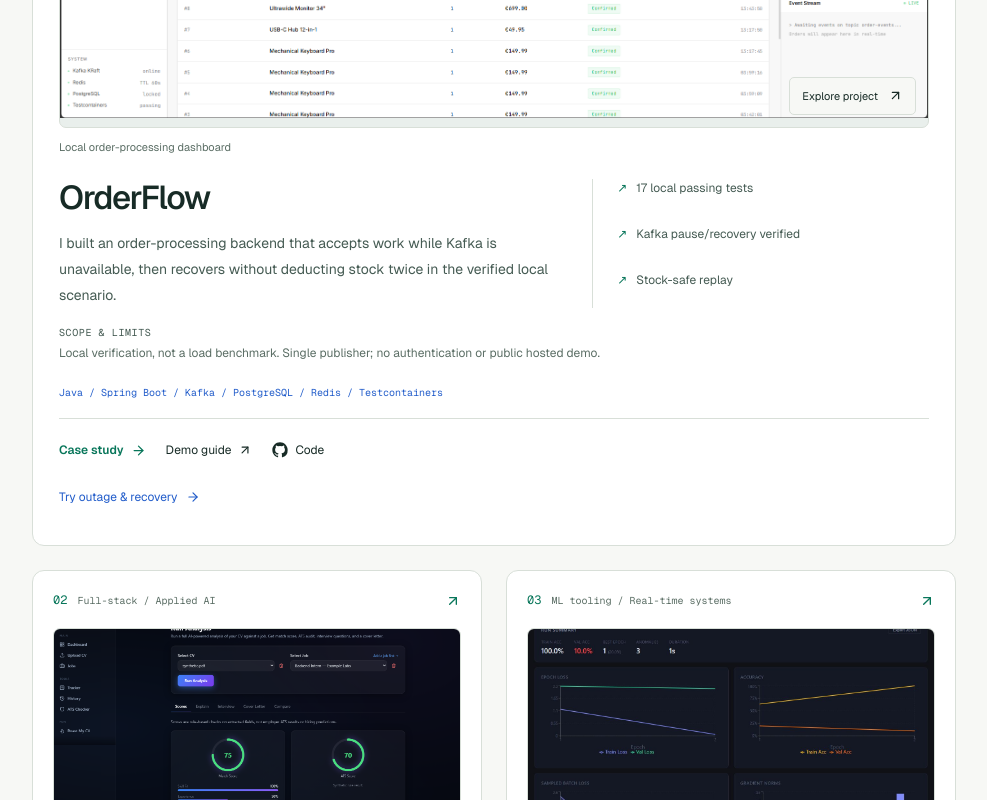
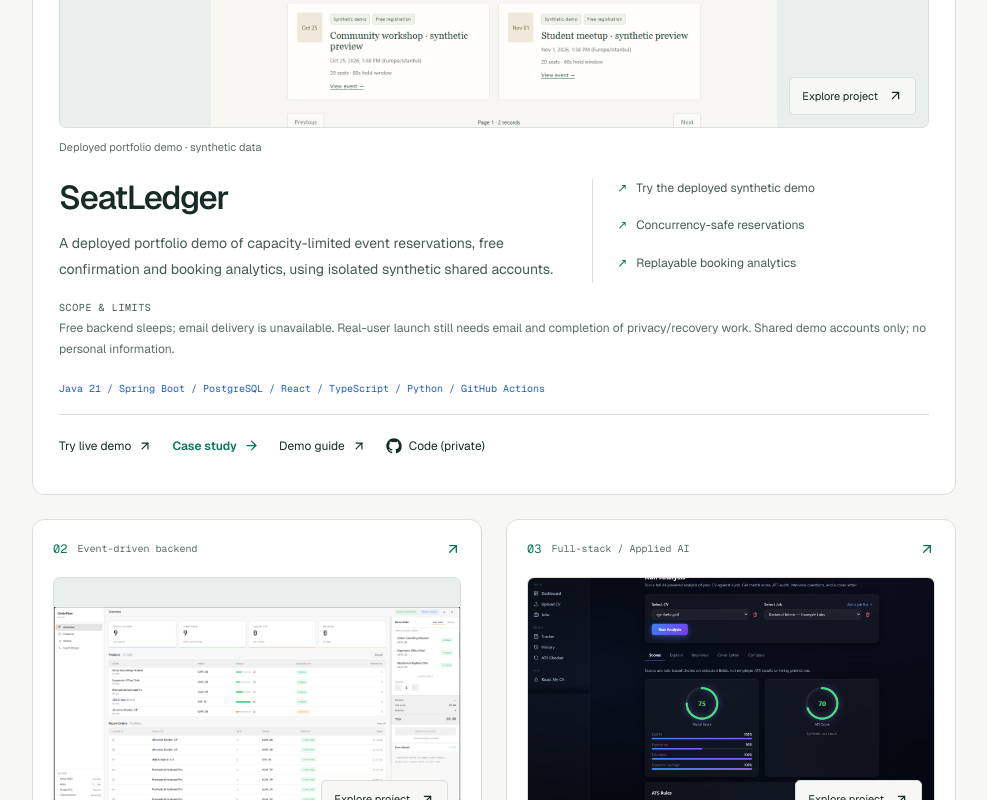
Before and after one commit to azim-haffar/azimx.dev, a Next.js app: page / in a window 1280 px wide. Shown: the part 1280-2080 px from the top of the page, without its empty margins (284-1271 px from the left). Built offline with nearby package versions, Linux system fonts and the light colour scheme.

Commit message:
Add deployed SeatLedger demo and engineering case study

```diff
--- a/src/app/projects/[slug]/page.tsx
+++ b/src/app/projects/[slug]/page.tsx
@@ -33,7 +33,8 @@
         <p className="eyebrow mt-8">{project.focus} / Engineering notes</p>
         <h1 className="mt-4 text-5xl font-semibold tracking-tight sm:text-6xl">{project.title}</h1>
         <p className="mt-5 max-w-2xl text-xl leading-relaxed text-fg-muted">{project.description}</p>
-        {project.github.href && <a href={project.github.href} target="_blank" rel="noopener noreferrer" className="mt-6 inline-flex items-center gap-2 py-2 font-medium text-accent">Inspect the repository <ArrowUpRight className="h-4 w-4" aria-hidden="true" /></a>}
+        {project.liveDemo.href && <a href={project.liveDemo.href} target="_blank" rel="noopener noreferrer" className="mt-6 mr-6 inline-flex items-center gap-2 py-2 font-medium text-accent">{project.liveDemo.label} <ArrowUpRight className="h-4 w-4" aria-hidden="true" /></a>}
+        {project.github.href && <a href={project.github.href} target="_blank" rel="noopener noreferrer" className="mt-6 inline-flex items-center gap-2 py-2 font-medium text-accent">{project.github.label === "Code (private)" ? "Private repository (access required)" : "Inspect the repository"} <ArrowUpRight className="h-4 w-4" aria-hidden="true" /></a>}
         <p className="case-tech-line">{project.technologies.join(" / ")}</p>
         <p id="verification" className="scroll-mt-28 mt-4 font-mono text-xs leading-relaxed text-fg-subtle">{project.verification}</p>
         </div>
--- a/src/components/sections/FeaturedProjects.tsx
+++ b/src/components/sections/FeaturedProjects.tsx
@@ -2,4 +2,4 @@
 import { SectionHeading } from "@/components/ui/SectionHeading";
 import { ProjectCard } from "@/components/ui/ProjectCard";
 import { projects } from "@/data/projects";
-export function FeaturedProjects(){return <section id="projects" className="journal-section"><Container><SectionHeading eyebrow="01 / Selected work" title="Built to be understood." description="Three engineering stories. The problem, the decisions, the evidence—and the parts still being worked on." /><div className="project-gallery">{projects.filter(project=>project.featured).map((project,index)=><ProjectCard key={project.slug} project={project} index={index} />)}</div></Container></section>}
+export function FeaturedProjects(){return <section id="projects" className="journal-section"><Container><SectionHeading eyebrow="01 / Selected work" title="Built to be understood." description="Engineering stories: the problem, the decisions, the evidence—and the parts still being worked on." /><div className="project-gallery">{projects.filter(project=>project.featured).map((project,index)=><ProjectCard key={project.slug} project={project} index={index} />)}</div></Container></section>}
--- a/src/components/ui/ProjectCard.tsx
+++ b/src/components/ui/ProjectCard.tsx
@@ -9,11 +9,11 @@
   return <article className={`project-card journal-project ${isLead?"journal-project-lead":""}`}>
     <div className="project-chapter"><span className="project-number">0{index+1}</span><span>{project.focus}</span><ArrowUpRight size={16} aria-hidden="true" /></div>
     <Link href={project.caseStudyHref} className="project-media" aria-label={`Read the ${project.title} case study`}>{project.imageSrc && <Image src={project.imageSrc} alt={project.imageAlt ?? `${project.title} interface`} fill sizes={isLead ? "(min-width: 1200px) 900px, 90vw" : "(min-width: 1200px) 420px, (min-width: 700px) 44vw, 90vw"} className={project.imageFit==="cover"?"object-cover":"object-contain"} style={{objectPosition:project.imagePosition??"center"}} />}<span className="project-media-open" aria-hidden="true">Explore project <ArrowUpRight size={15} /></span></Link>
-    <p className="project-image-note">{project.slug==="hirelens"?"Offline fixture · synthetic CV":project.slug==="ml-training-inspector"?"Measured synthetic CPU demo":"Local order-processing dashboard"}</p>
+    <p className="project-image-note">{project.slug==="seatledger"?"Deployed portfolio demo · synthetic data":project.slug==="hirelens"?"Offline fixture · synthetic CV":project.slug==="ml-training-inspector"?"Measured synthetic CPU demo":"Local order-processing dashboard"}</p>
     <div className="project-story"><div><h3><Link href={project.caseStudyHref}>{project.title}</Link></h3><p className="project-summary">{project.description}</p></div><ul className="project-proof">{project.capabilities?.map(item=><li key={item}><span aria-hidden="true">↗</span>{item}</li>)}</ul></div>
     {project.limitations && <p className="project-limits"><span>Scope & limits</span>{project.limitations}</p>}
     <p className="project-stack">{project.technologies.join(" / ")}</p>
-    <div className="project-actions">{project.caseStudyReady && <Link href={project.caseStudyHref} className="project-primary-link">Case study<ArrowRight size={15} aria-hidden="true" /></Link>}{project.demoGuideHref && <Link href={project.demoGuideHref}>Demo guide<ArrowUpRight size={14} aria-hidden="true" /></Link>}{project.github.href && <a href={project.github.href} target="_blank" rel="noopener noreferrer"><GitHubIcon className="h-4 w-4" />Code</a>}</div>
+    <div className="project-actions">{project.liveDemo.href && <a href={project.liveDemo.href} target="_blank" rel="noopener noreferrer">{project.liveDemo.label}<ArrowUpRight size={14} aria-hidden="true" /></a>}{project.caseStudyReady && <Link href={project.caseStudyHref} className="project-primary-link">Case study<ArrowRight size={15} aria-hidden="true" /></Link>}{project.demoGuideHref && <Link href={project.demoGuideHref}>Demo guide<ArrowUpRight size={14} aria-hidden="true" /></Link>}{project.github.href && <a href={project.github.href} target="_blank" rel="noopener noreferrer"><GitHubIcon className="h-4 w-4" />{project.github.label}</a>}</div>
     {project.slug==="orderflow" && <Link href="/projects/orderflow#recovery-lab" className="project-explore-link">Try outage & recovery<ArrowRight size={14} aria-hidden="true" /></Link>}{project.slug==="ml-training-inspector" && <Link href="/projects/ml-training-inspector#training-playground" className="project-explore-link">Explore the training run<ArrowRight size={14} aria-hidden="true" /></Link>}
   </article>;
 }
--- a/src/data/projects.ts
+++ b/src/data/projects.ts
@@ -2,6 +2,27 @@
 
 // Evidence reviewed 6 October 2026. Local checks are distinct from public CI.
 export const projects: Project[] = [
+  {
+    slug: "seatledger", title: "SeatLedger", focus: "Backend reliability / Deployed portfolio demo",
+    description: "A deployed portfolio demo of capacity-limited event reservations, free confirmation and booking analytics, using isolated synthetic shared accounts.",
+    technologies: ["Java 21", "Spring Boot", "PostgreSQL", "React", "TypeScript", "Python", "GitHub Actions"],
+    capabilities: ["Try the deployed synthetic demo", "Concurrency-safe reservations", "Replayable booking analytics"],
+    limitations: "Free backend sleeps; email delivery is unavailable. Real-user launch still needs email and completion of privacy/recovery work. Shared demo accounts only; no personal information.",
+    verification: "18 October 2026 · Deployed portfolio demo · CI: 265 backend, 56 analytics and 28 browser tests passed, zero failures/errors/skips. Synthetic evidence, not production load or real-user validation.",
+    status: "in-progress", statusNote: "Portfolio demo deployed; real-user release incomplete", featured: true,
+    github: { href: "https://github.com/azim-haffar/SeatLedger", label: "Code (private)" },
+    liveDemo: { href: "https://seatledger-portfolio.vercel.app/", label: "Try live demo" },
+    caseStudyHref: "/projects/seatledger", caseStudyReady: true, demoGuideHref: "/projects/seatledger#demo",
+    imageSrc: "/projects/seatledger-preview.png", imageWidth: 1440, imageHeight: 1100, imageAlt: "Deployed SeatLedger portfolio demo showing clearly labeled synthetic accounts and free community events", imageFit: "contain",
+    imageCaption: "Deployed portfolio demo using synthetic data and shared accounts. No real attendees or production availability claim.",
+    caseStudy: [
+      { title: "The problem", body: "University clubs and community organizers need temporary seat holds without overselling, understandable cancellation rules and trustworthy booking counts. SeatLedger explores those backend problems in a deployed, synthetic portfolio demo." },
+      { title: "One decision: serialize inventory at the event", body: "Lifecycle operations lock the event before its reservations, then sample PostgreSQL wall-clock time. A hold is confirmable only strictly before expiry. State, immutable facts, notification work and idempotency outcomes commit together. Database constraints support the model; they do not alone prove aggregate capacity safety." },
+      { title: "Analytics and deployment", body: "Java/Spring Boot runs on Render Free, the React frontend on Vercel, and operational and analytical PostgreSQL databases in separate Neon projects. Python ingestion reconciles immutable source facts and SQL models publish coherent snapshots. Dashboard freshness is explicit; ingestion is manual in this preview and never decides seat availability." },
+      { title: "Demo", body: "Open Try live demo. Use attendee@seatledger.example.test or organizer@seatledger.example.test with the deliberately public password Portfolio-demo-passphrase-7. The free backend can take a minute or more to wake up; wait and refresh after a timeout. Browse a synthetic event, sign in, hold one seat, confirm the free registration, inspect current status and cancel. Shared accounts can be changed by other visitors. Do not enter personal information or real passwords. The repository link is private and requires access; the live demo is public." },
+      { title: "Verification and limits", body: "The inspected GitHub run for commit a089151 passed 265 backend, 56 analytics and 28 browser tests with zero failures/errors/skips. Hosted checks covered secure sessions, CSRF, free confirmation/replay, cancellation, expiry and organizer analytics. This is correctness evidence using synthetic fixtures, not production scale or adoption. Email verification/reset, invitation mail, booking mail and reminders are unavailable here. Real-user launch still needs email delivery and completion of privacy/recovery work; deletion and automatic retention remain disabled." },
+    ],
+  },
   {
     slug: "orderflow", title: "OrderFlow", focus: "Event-driven backend",
     description: "I built an order-processing backend that accepts work while Kafka is unavailable, then recovers without deducting stock twice in the verified local scenario.",
```
Also changed, not shown: public/projects/seatledger-preview.png (added).
